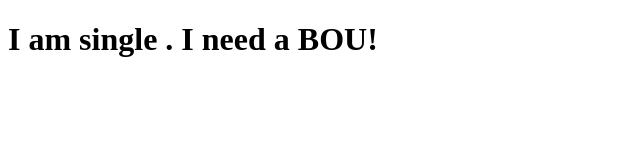
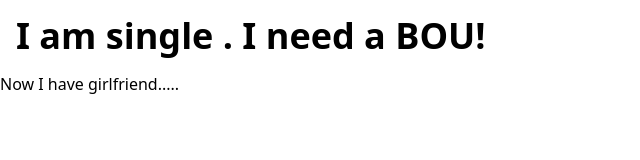
Before and after one commit to jahangiralom99/fast-five, a plain HTML site: page index.html in a window 1280 px wide. Shown: the whole page, without its empty margins (0-640 px from the left). Drawn offline with nearby package versions, Linux system fonts and the light colour scheme.

Commit message:
added gf

```diff
--- a/index.html
+++ b/index.html
@@ -4,8 +4,10 @@
     <meta charset="UTF-8">
     <meta name="viewport" content="width=device-width, initial-scale=1.0">
     <title>Fast Five</title>
+    <script src="https://cdn.tailwindcss.com"></script>
 </head>
 <body>
-    <h1>I am single . I need a BOU!</h1>
+    <h1 class="text-4xl font-bold p-4">I am single . I need a BOU!</h1>
+    <p>Now I have girlfriend.....</p>
 </body>
 </html>
```
